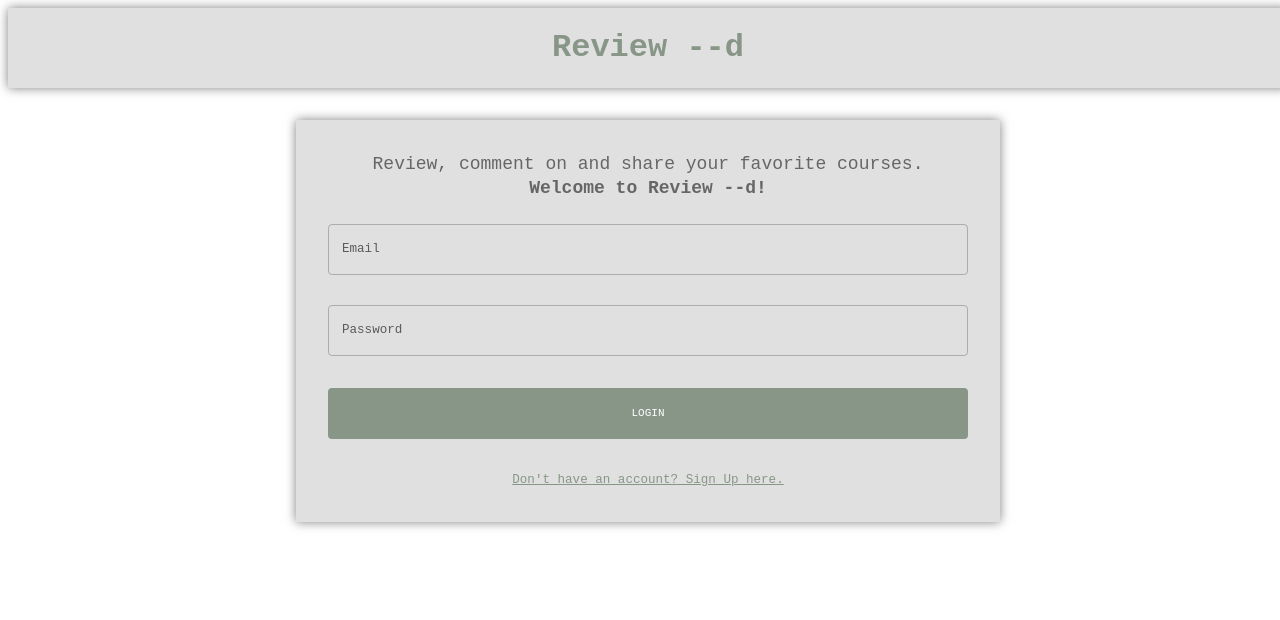
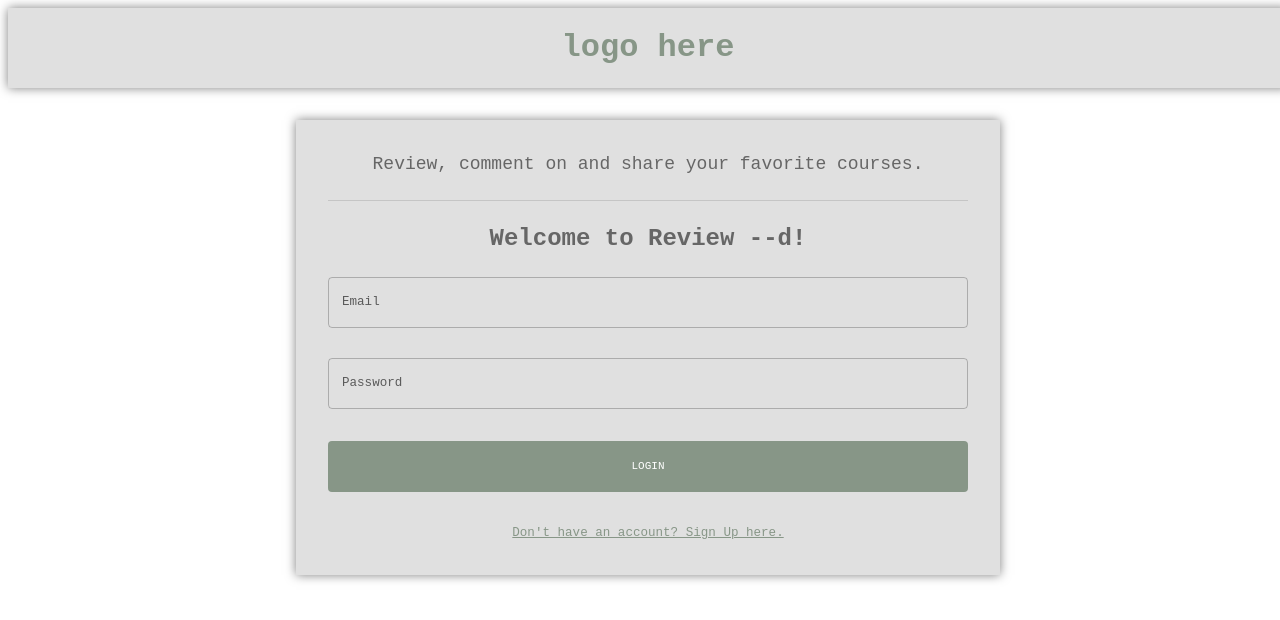
Before and after one commit to Ivargavve/Review-d, a React (Create React App) app in the folder client/: page / in a window 1280 px wide. Shown: the top 620 px of the page. Built offline with nearby package versions, Linux system fonts and the light colour scheme.

Commit message:
debugging git
debugging git

```diff
--- a/client/src/components/imageUser.jsx
+++ b/client/src/components/imageUser.jsx
@@ -9,11 +9,13 @@ const ImageUser = ({ image, size = "60px" }) => {
         style={{ objectFit: "cover"}}
         width={size}
         height={size}
-        alt="user"
+        alt="image"
         src={`http://localhost:3001/assets/${image}`}
       />
     </Box>
   );
 };
 
+
+
 export default ImageUser;
--- a/client/src/scenes/homePage/index.jsx
+++ b/client/src/scenes/homePage/index.jsx
@@ -6,7 +6,7 @@ import WidgetUser from "scenes/widgets/wUser";
 const HomePage = () => {
     const isNonMobileScreens = useMediaQuery("(min-width: 1000px)");
     const { _id, picturePath } = useSelector((state) => state.user);
-
+    console.log(picturePath)
     return (
         <Box>
             <Navbar/>
--- a/client/src/scenes/loginPage/index.jsx
+++ b/client/src/scenes/loginPage/index.jsx
@@ -1,5 +1,6 @@
 import { Box, Typography, useTheme, useMediaQuery } from "@mui/material";
 import Form from "./Form";
+import { Divider } from "@mui/material";
 
 const LoginPage = () => {
   const theme = useTheme();
@@ -14,7 +15,7 @@ const LoginPage = () => {
         boxShadow="0 0 10px rgba(0, 0, 0, 0.5)"
       >
         <Typography fontWeight="bold" fontSize="32px" color="primary">
-          Review --d
+          logo here
         </Typography>
       </Box>
 
@@ -28,7 +29,13 @@ const LoginPage = () => {
         boxShadow="0 0 10px rgba(0, 0, 0, 0.5)"
       >
         <Typography fontWeight="500" variant="h5" sx={{ mb: "1.5rem" }}>
-          Review, comment on and share your favorite courses. <br /><strong>Welcome to Review --d!</strong>
+          Review, comment on and share your favorite courses.
+        </Typography>
+
+        <Divider />
+
+        <Typography fontWeight="600" variant="h3" sx={{ mb: "1.5rem", mt: "1.5rem" }}>
+          Welcome to Review --d!
         </Typography>
         <Form />
       </Box>
--- a/client/src/scenes/navbar/index.jsx
+++ b/client/src/scenes/navbar/index.jsx
@@ -54,7 +54,7 @@ const Navbar = () => {
             },
           }}
         >
-          Review --d
+          logo here
         </Typography>
         {isNonMobileScreens && (
           <Box
```
Also changed, not shown: client/src/scenes/widgets/wUser.jsx (+1 -6 lines).
